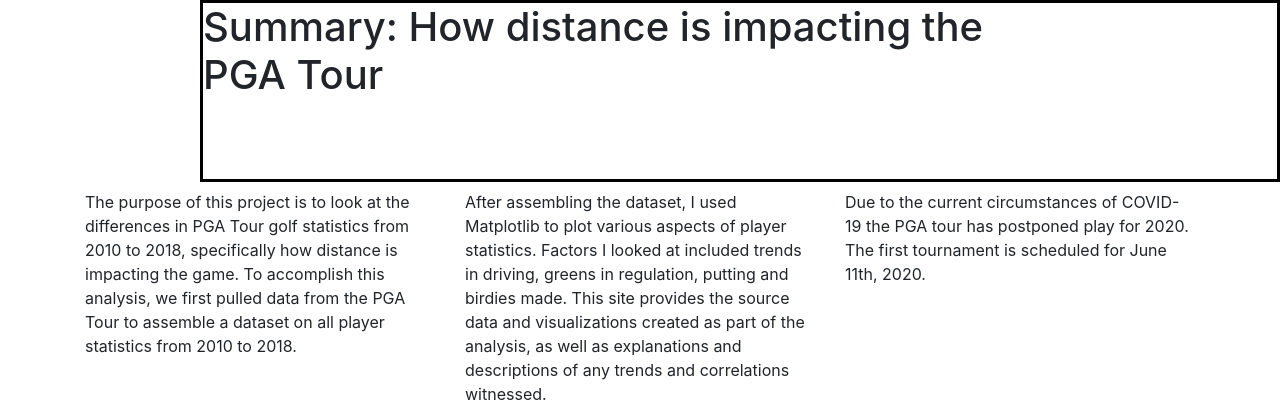
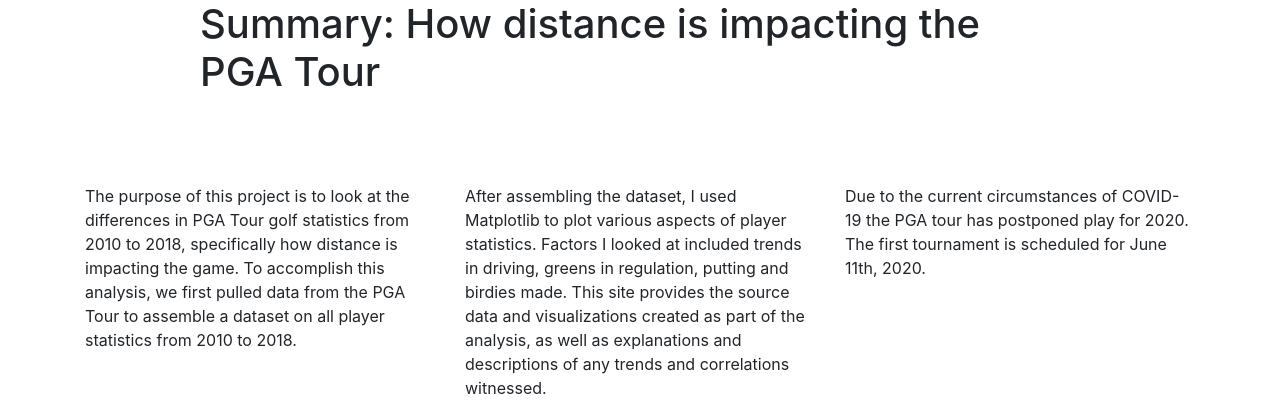
Before and after one commit to edwinmccracken/edwinmccracken.github.io, a plain HTML site: page index.html in a window 1280 px wide. Shown: the top 402 px of the page. Drawn offline with nearby package versions, Linux system fonts and the light colour scheme.

Commit message:
Update index.html

```diff
--- a/index.html
+++ b/index.html
@@ -6,7 +6,7 @@
 
 </head>
 
-<h1 style="margin-left: 5em;padding: 0 7em 2em 0;boarder-width:6px; border-color: black; border-style:solid;">Summary: How distance is impacting the PGA Tour</h1>
+<h1 style="margin-left: 5em;padding: 0 7em 2em 0;">Summary: How distance is impacting the PGA Tour</h1>
   <body>
   <div class="container">
     <div class="row">
```
